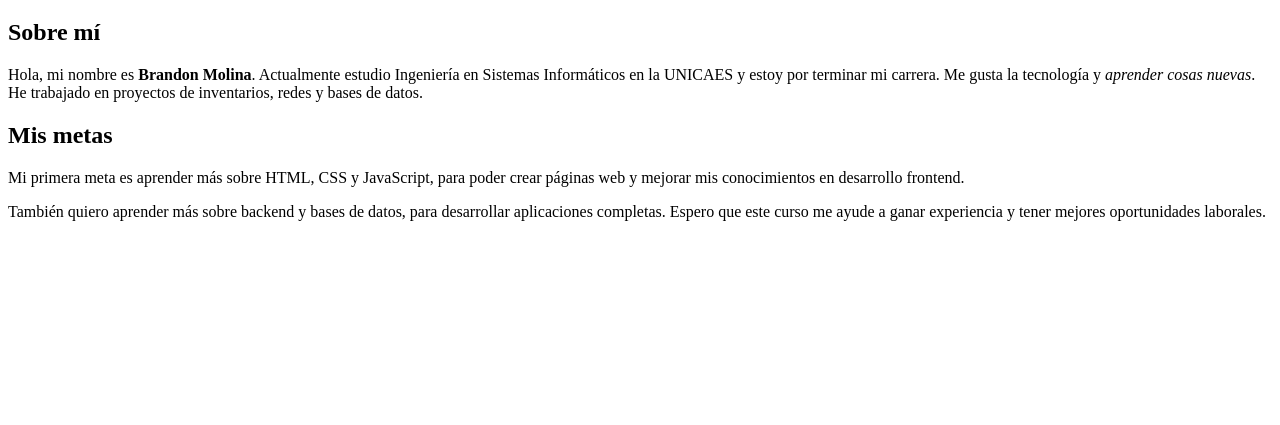
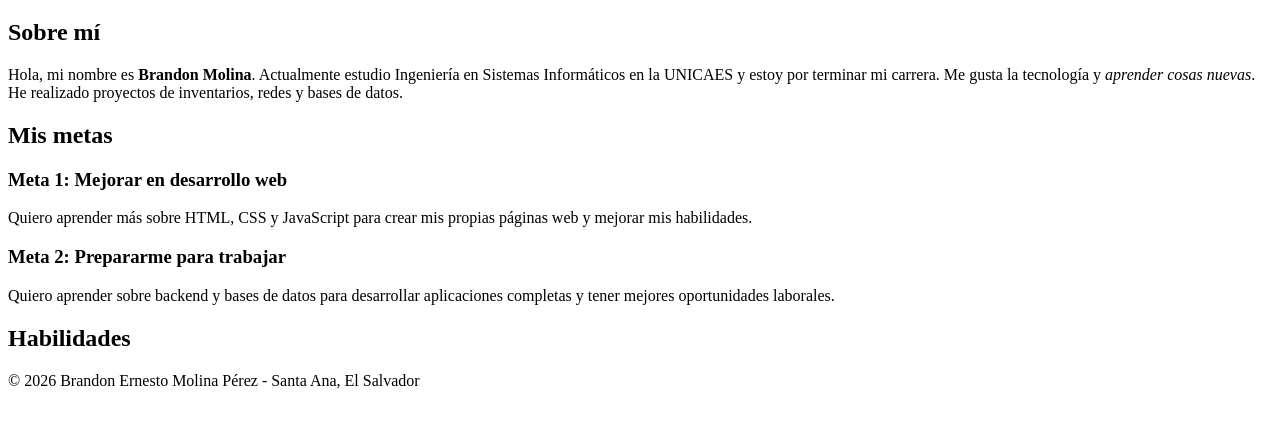
Before and after one commit to Brandon200310/mi-portafolio, a plain HTML site: page index.html in a window 1280 px wide. Shown: the part 61-486 px from the top of the page. Drawn offline with Linux system fonts and the light colour scheme.

Commit message:
Aplica estructura semantica

```diff
--- a/index.html
+++ b/index.html
@@ -1,42 +1,82 @@
-
 <!DOCTYPE html>
 <html lang="es">
+
 <head>
     <meta charset="UTF-8">
     <meta name="viewport" content="width=device-width, initial-scale=1.0">
-    <title>Mi presentación personal</title>
+    <title>Brandon Molina | Mi Portafolio</title>
 </head>
+
 <body>
 
-    <!-- Sección de mi nombre -->
+
+    <header>
         <h1>Brandon Ernesto Molina Pérez</h1>
 
-    <!-- Sección sobre mí -->
+        <nav>
+
+        </nav>
+    </header>
+
+    <main>
+
+
+        <section id="sobre-mi">
             <h2>Sobre mí</h2>
 
             <p>
                 Hola, mi nombre es <strong>Brandon Molina</strong>.
-        Actualmente estudio Ingeniería en Sistemas Informáticos
-        en la UNICAES y estoy por terminar mi carrera.
-        Me gusta la tecnología y <em>aprender cosas nuevas</em>.
-        He trabajado en proyectos de inventarios, redes y bases de datos.
+                Actualmente estudio Ingeniería en Sistemas
+                Informáticos en la UNICAES y estoy por
+                terminar mi carrera.
+                Me gusta la tecnología y
+                <em>aprender cosas nuevas</em>.
+                He realizado proyectos de inventarios,
+                redes y bases de datos.
             </p>
+        </section>
 
-    <!-- Sección de mis metas -->
+
+        <section id="metas">
             <h2>Mis metas</h2>
 
-    <p>
-        Mi primera meta es aprender más sobre HTML, CSS y JavaScript,
-        para poder crear páginas web y mejorar mis conocimientos
-        en desarrollo frontend.
-    </p>
+            <article>
+                <h3>Meta 1: Mejorar en desarrollo web</h3>
 
                 <p>
-        También quiero aprender más sobre backend y bases de datos,
-        para desarrollar aplicaciones completas.
-        Espero que este curso me ayude a ganar experiencia
-        y tener mejores oportunidades laborales.
+                    Quiero aprender más sobre HTML, CSS
+                    y JavaScript para crear mis propias
+                    páginas web y mejorar mis habilidades.
                 </p>
+            </article>
+
+            <article>
+                <h3>Meta 2: Prepararme para trabajar</h3>
+
+                <p>
+                    Quiero aprender sobre backend y
+                    bases de datos para desarrollar
+                    aplicaciones completas y tener
+                    mejores oportunidades laborales.
+                </p>
+            </article>
+
+        </section>
+
+
+        <section id="habilidades">
+            <h2>Habilidades</h2>
+
+
+        </section>
+
+    </main>
+
+
+    <footer>
+        <p>&copy; 2026 Brandon Ernesto Molina Pérez - Santa Ana, El Salvador</p>
+    </footer>
 
 </body>
+
 </html>
```
Lines whose indentation alone changed are shown as unchanged.
